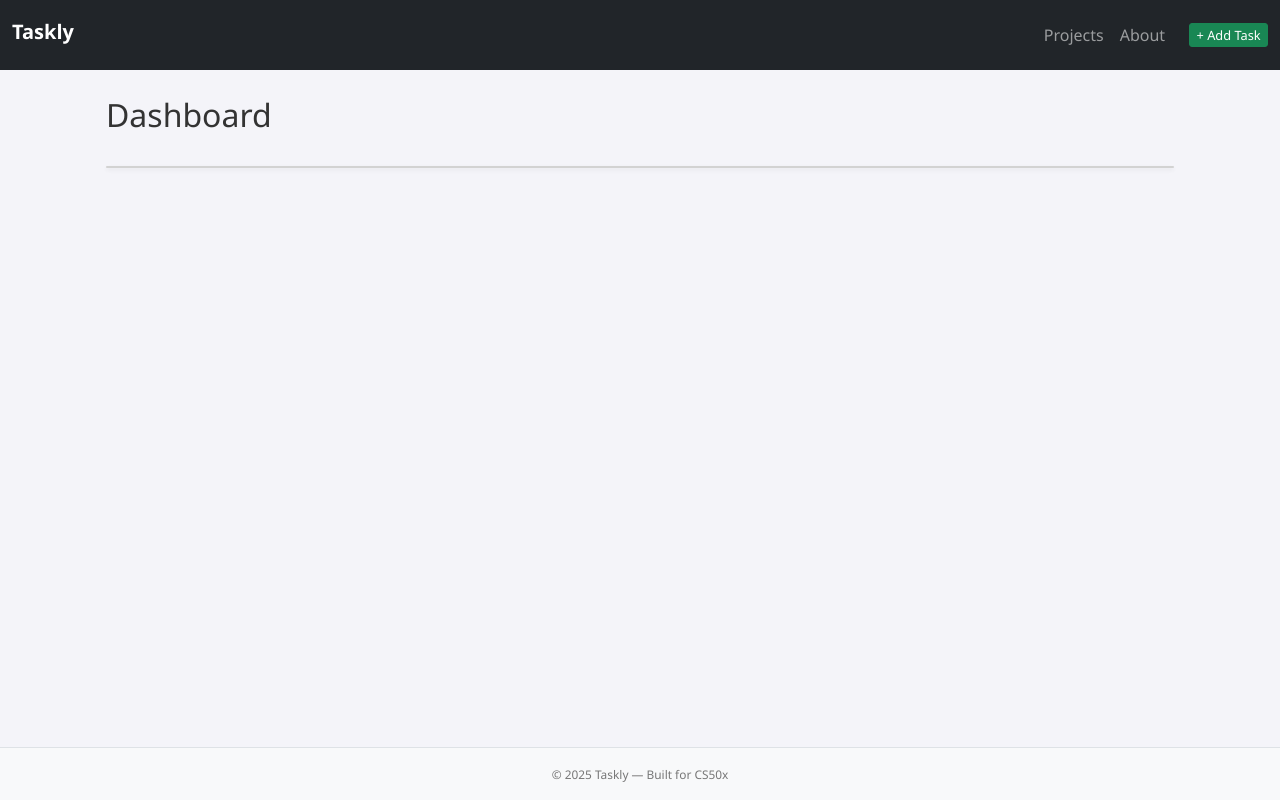
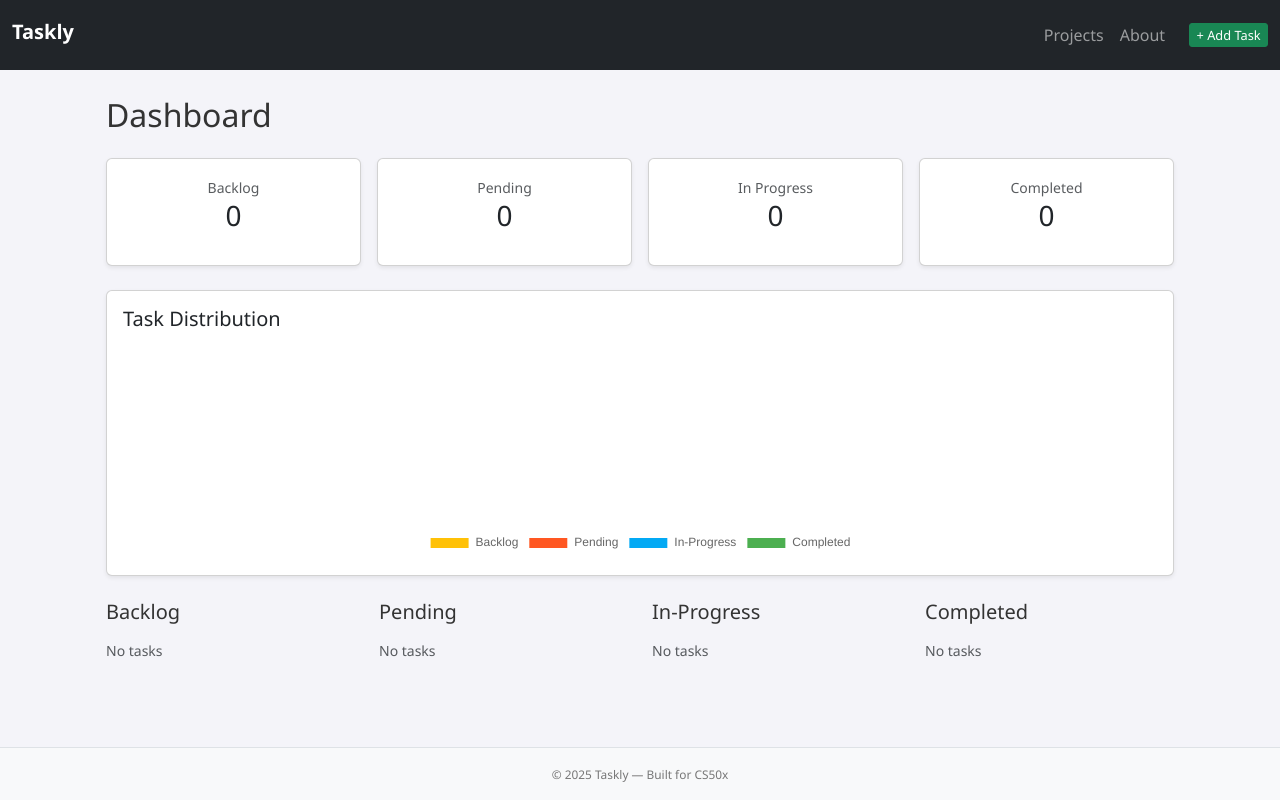
Before and after one commit to MrVal042/Taskly, a Flask app: page / in a window 1280 px wide. Run offline with Flask 3, Linux system fonts and the light colour scheme; data that the repository does not hold is empty.

Commit message:
complete index.html

```diff
--- a/templates/index.html
+++ b/templates/index.html
@@ -4,13 +4,91 @@
 
 <!-- Stats -->
 <div class="row g-3 mb-4">
+  {% set cards = [ ('Backlog', stats.backlog), ('Pending', stats.pending), ('In
+  Progress', stats['in-progress']), ('Completed', stats.completed) ] %} {% for
+  label, value in cards %}
+  <div class="col-6 col-md-3">
+    <div class="card text-center shadow-sm">
+      <div class="card-body">
+        <small class="text-muted">{{ label }}</small>
+        <h3>{{ value }}</h3>
+      </div>
+    </div>
+  </div>
+  {% endfor %}
 </div>
 
 <!-- Chart -->
 <div class="card mb-4 shadow-sm">
+  <div class="card-body">
+    <h5 class="mb-2">Task Distribution</h5>
+    <canvas id="taskChart"></canvas>
+  </div>
 </div>
 
 <!-- Grouped Tasks -->
 <div class="row g-4">
+  {% for status, items in tasks.items() %}
+  <div class="col-md-6 col-lg-3">
+    <h5 class="text-capitalize mb-3">{{ status }}</h5>
+
+    {% if items %} {% for task in items %}
+    <div class="card mb-2 shadow-sm">
+      <div class="card-body p-2">
+        <div class="d-flex justify-content-between align-items-start">
+          <strong>{{ task.title }}</strong>
+          <a
+            href="/delete/{{ task.id }}"
+            class="btn btn-sm btn-outline-danger text-red"
+          >
+            🗑 Delete
+          </a>
+        </div>
+
+        {% if task.category %}
+        <div class="small text-muted">{{ task.category }}</div>
+        {% endif %}
+
+        <div class="mt-2 d-flex gap-1 flex-wrap">
+          {% if status == 'backlog' %}
+          <a
+            href="/update_status/{{ task.id }}/pending"
+            class="btn btn-sm btn-primary"
+          >
+            Move to Pending
+          </a>
+          {% endif %} {% if status == 'pending' %}
+          <a
+            href="/update_status/{{ task.id }}/in-progress"
+            class="btn btn-sm btn-primary"
+          >
+            Start
+          </a>
+          {% endif %} {% if status == 'in-progress' %}
+          <a
+            href="/update_status/{{ task.id }}/completed"
+            class="btn btn-sm btn-success"
+          >
+            Complete
+          </a>
+          {% endif %} {% if status != 'completed' %}
+          <a
+            href="/update_status/{{ task.id }}/backlog"
+            class="btn btn-sm btn-secondary"
+          >
+            Reset
+          </a>
+          {% endif %}
+        </div>
+      </div>
+    </div>
+    {% endfor %} {% else %}
+    <p class="text-muted small">No tasks</p>
+    {% endif %}
+  </div>
+  {% endfor %}
 </div>
+<script>
+  window.taskStats = JSON.parse('{{ stats | tojson | safe }}')
+</script>
 {% endblock %}
```
